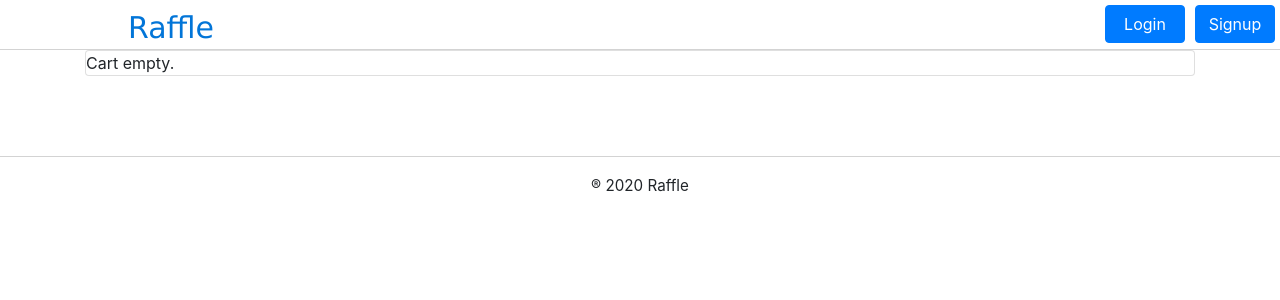
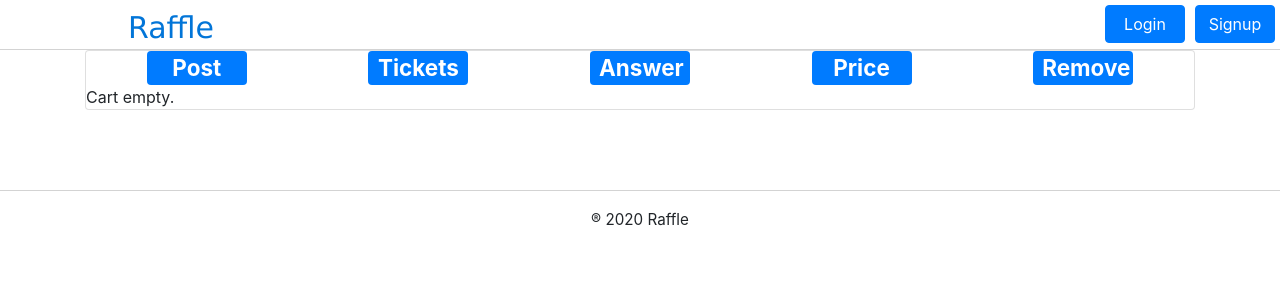
Before and after one commit to antonzaharia/raffle-app, a React (Create React App) app in the folder raffle-frontend/: page /cart in a window 1280 px wide. Shown: the top 300 px of the page. Built offline with nearby package versions, Linux system fonts and the light colour scheme.

Commit message:
cart style

```diff
--- a/raffle-frontend/src/components/Cart/CartItem.js
+++ b/raffle-frontend/src/components/Cart/CartItem.js
@@ -1,24 +1,23 @@
 import React, { Component } from "react";
 
+
 import ListGroup from "react-bootstrap/ListGroup";
-import Badge from "react-bootstrap/Badge";
+import Button from "react-bootstrap/Button";
 
-export default class CartItem extends Component {
+class CartItem extends Component {
   render() {
     return (
       <ListGroup.Item variant="dark">
         <div className="cart-item">
-          <Badge variant="primary" className="cart-badge-pill">
-            {this.props.data.quantity}
-          </Badge>
-          <Badge variant="primary" className="cart-badge-pill">
-            {this.props.data.price}
-          </Badge>
-          <Badge variant="primary" className="cart-badge-pill">
-            ${this.props.data.price}
-          </Badge>
+          <p className="cart-badge-pill">{this.props.data.post.title}</p>
+          <p className="cart-badge-pill">{this.props.data.quantity}</p>
+          <p className="cart-badge-pill">{this.props.data.answer.content}</p>
+          <p className="cart-badge-pill">${this.props.data.price}</p>
+          <Button variant="danger">X</Button>
         </div>
+
       </ListGroup.Item>
     );
   }
 }
+export default CartItem
--- a/raffle-frontend/src/containers/CartContainer.js
+++ b/raffle-frontend/src/containers/CartContainer.js
@@ -5,6 +5,7 @@ import CartItem from "../components/Cart/CartItem";
 
 import Card from "react-bootstrap/Card";
 import ListGroup from "react-bootstrap/ListGroup";
+import Badge from "react-bootstrap/Badge";
 
 class CartContainer extends Component {
   componentDidMount() {
@@ -14,6 +15,7 @@ class CartContainer extends Component {
   }
   renderItems = () => {
     if (this.props.cart) {
+        const items = this.props.cart.cart_items_info
       return this.props.cart.cart_items_info
         .reverse()
         .map((ci) => <CartItem key={ci.id} data={ci} />);
@@ -26,6 +28,13 @@ class CartContainer extends Component {
       <Card style={{ width: "100%" }}>
         {this.props.requesting ? <p>Loading cart...</p> : ""}
         <ListGroup variant="flush">
+          <div className="cart-item cart-item-header">
+            <Badge variant="primary" className="cart-badge-pill">Post</Badge>
+            <Badge variant="primary" className="cart-badge-pill">Tickets</Badge>
+            <Badge variant="primary" className="cart-badge-pill">Answer</Badge>
+            <Badge variant="primary" className="cart-badge-pill">Price</Badge>
+            <Badge variant="primary" className="cart-badge-pill">Remove</Badge>
+          </div>
           {this.renderItems()}
         </ListGroup>
       </Card>
--- a/raffle-frontend/src/index.css
+++ b/raffle-frontend/src/index.css
@@ -125,11 +125,13 @@ code {
   justify-content: space-around;
   width: 100%;
 }
+.cart-item-header{
+  font-size: 30px;
+}
 .cart-badge-pill{
-  min-width: 50px;
+  width: 100px;
   text-align: center;
-  line-height: 75px;
-  font-size: 30px;
+  line-height: 30px;
 }
 @keyframes rotation {
   from {
```
Also changed, not shown: 1 other file (tests, documents, lock files or other folders).
